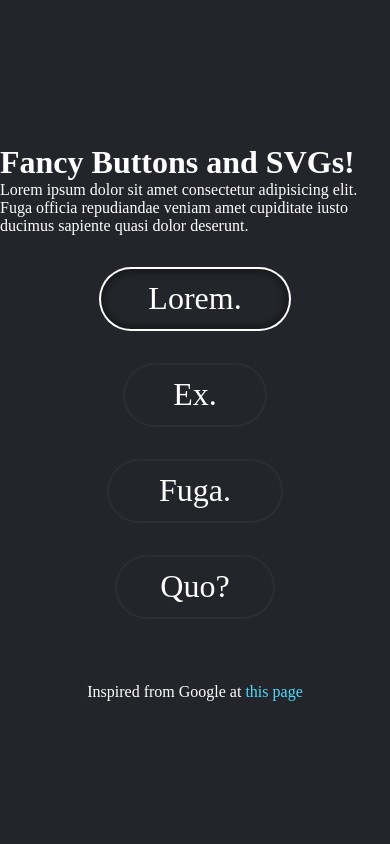
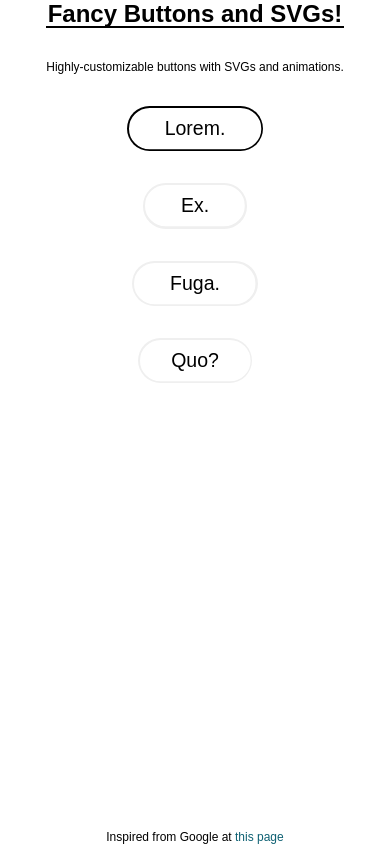
Before and after one commit to ayaantuts/google-svg-effect, a plain HTML site: page index.html in a window 390 px wide. Drawn offline with Linux system fonts and the light colour scheme.

Commit message:
Respecting user's preferred color scheme and making it responsive

```diff
--- a/index.html
+++ b/index.html
@@ -14,9 +14,7 @@
 			Fancy Buttons and SVGs!
 		</h1>
 		<p>
-			Lorem ipsum dolor sit amet consectetur adipisicing elit.
-			Fuga officia repudiandae veniam amet cupiditate iusto ducimus sapiente
-			quasi dolor deserunt.
+			Highly-customizable buttons with SVGs and animations.
 		</p>
 		<div class="btn">
 			<div class="text">Lorem.</div>
@@ -55,7 +53,7 @@
 	</footer>
 	<script>
 		let btns = document.querySelectorAll('.btn');
-		function playNext(i=0) {
+		function playNext(i=-1) {
 			i = (i + 1) % btns.length;
 			btns[i].classList.add('play');
 		}
@@ -67,14 +65,14 @@
 			b.addEventListener("animationend", () => {
 				setTimeout(() => {
 					b.classList.remove('play');
-				}, timeout = 100);
+				}, 100);
 				playNext(i);
 			})
 		});
 
-		// document.addEventListener("load", () => {
-			playNext(-1);
-		// })
+		document.addEventListener("DOMContentLoaded", () => {
+			playNext();
+		})
 	</script>
 </body>
 
--- a/style.css
+++ b/style.css
@@ -1,31 +1,61 @@
 * {
 	margin: 0;
-	font-family: "Poppins";
+	font-family: "Poppins", sans-serif;
+}
+
+html {
+	color-scheme: light dark;
 }
 
 :root {
 	--PI: 3.14;
-	--fSize: 1rem;
+	--fSize: clamp(.75rem, 2vw, 1.25rem);
 	--outline: #aaa1;
 	--duration: 4s;
+
+	@media (prefers-color-scheme: light) {
+		--outline: #1111;
+	}
 }
 
 body {
-	background: #24252A;
-	color: #fff;
 	min-height: 100vh;
 	display: flex;
-	justify-content: center;
+	justify-content: space-between;
 	align-items: center;
 	flex-direction: column;
+	font-size: var(--fSize);
 	gap: 2rem;
+
+	& > * {
+		max-width: clamp(10rem, 80%, 40rem);
+		margin-inline: auto;
+	}
+}
+
+h1 {
+	font-size: clamp(1.5rem, 5vw, 2.5rem);
+	text-align: center;
+	position: relative;
+
+	&::before {
+		content: "";
+		position: absolute;
+		width: 100%;
+		height: 2px;
+		bottom: 0;
+		left: 0;
+		background: currentColor;
+	}
+
+	margin-bottom: 2rem;
 }
 
 .btn {
-	--fSize: 2rem;
+	--fSize: clamp(1rem, 5vw, 2.5rem);
 	--paddingBlock: .5rem;
 	--paddingInline: .5rem;
-	--width: calc(var(--desiredW) + 2 * var(--paddingInline));
+	--width: calc(var(--desiredW) + 2 * var(--paddingInline) + 1px);
 	--height: calc(var(--fSize) * 1.5 + 2 * var(--paddingBlock));
 	--borr: calc(var(--height) / 2);
 	width: var(--width);
@@ -73,7 +103,7 @@ svg {
 
 	.play &>rect:last-child {
 		animation: bringIt var(--duration) ease-in-out forwards;
-		filter: drop-shadow(0 0 5px #000);
+		filter: drop-shadow(0 0 2px var(--brand));
 	}
 }
 
@@ -86,7 +116,7 @@ svg {
 a {
 	text-decoration: none;
 	position: relative;
-	color: #48dbfb;
+	color: #0e6173;
 
 	&::before {
 		content: "";
@@ -101,6 +131,10 @@ a {
 		transition: transform .3s ease-in-out;
 	}
 
+	@media (prefers-color-scheme: dark) {
+		color: #00a8ff;
+	}
+
 	&:hover::before {
 		transform: scaleX(1);
 		transform-origin: left;
```
Also changed, not shown: 1 other file.
